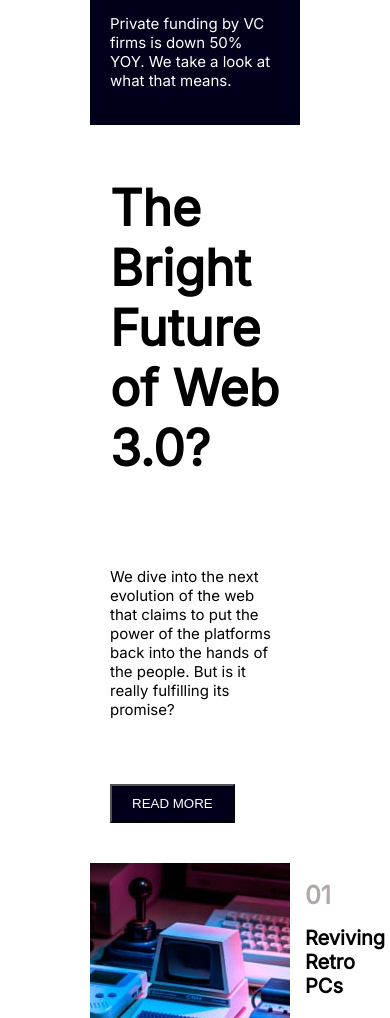
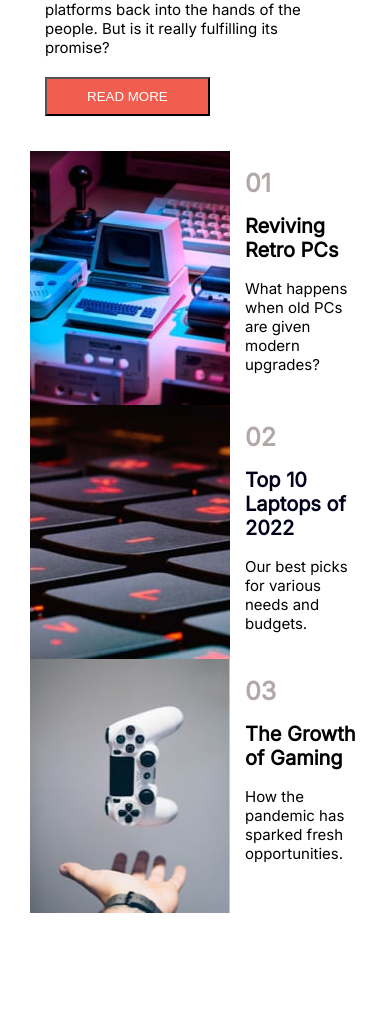
Before and after one commit to its-Frank/news-homepage-main, a plain HTML site: page index.html in a window 390 px wide. Shown: the part 982-2000 px from the top of the page. After the commit the page ends 1925 px from the top, so only its background shows below. Drawn offline with Linux system fonts and the light colour scheme.

Commit message:
homepage done both mobile and desktop.

```diff
--- a/main.css
+++ b/main.css
@@ -96,12 +96,23 @@ a :hover {
   font-size: 50px;
   font-weight: bold;
 }
+#links {
+  display: none;
+  grid-template-columns: auto auto;
+  margin-bottom: 20px;
+}
 
-@media screen and (max-width: 750px) {
+@media screen and (max-width: 450px) {
   .grid-container {
     display: block;
-    gap: 10px;
-    padding: 10px;
+    gap: 5px;
+    padding: 5px;
+  }
+  body {
+    font-family: "Inter", sans-serif;
+    font-weight: 400, 700, 800;
+    margin: 20px;
+    gap: 20px;
   }
   .child {
     display: block;
@@ -115,5 +126,25 @@ a :hover {
   height: 200px;
 }
 #menu {
-  display: none;
+  display: grid;
+  grid-template-columns: auto auto;
+  justify-self: end;
+  margin-top: 15px;
 }
+.item4 button {
+  background-color: hsl(5, 85%, 63%);
+  color: white;
+  padding: 10px 40px;
+  margin-top: 10px;
+}
+.item3 h1 {
+  margin-bottom: -40px;
+  margin-top: -10px;
+}
+.item4 p {
+  margin-top: 5px;
+  margin-bottom: 10px;
+}
+#card-2 h2 {
+  color: hsl(240, 100%, 5%);
+}
```
